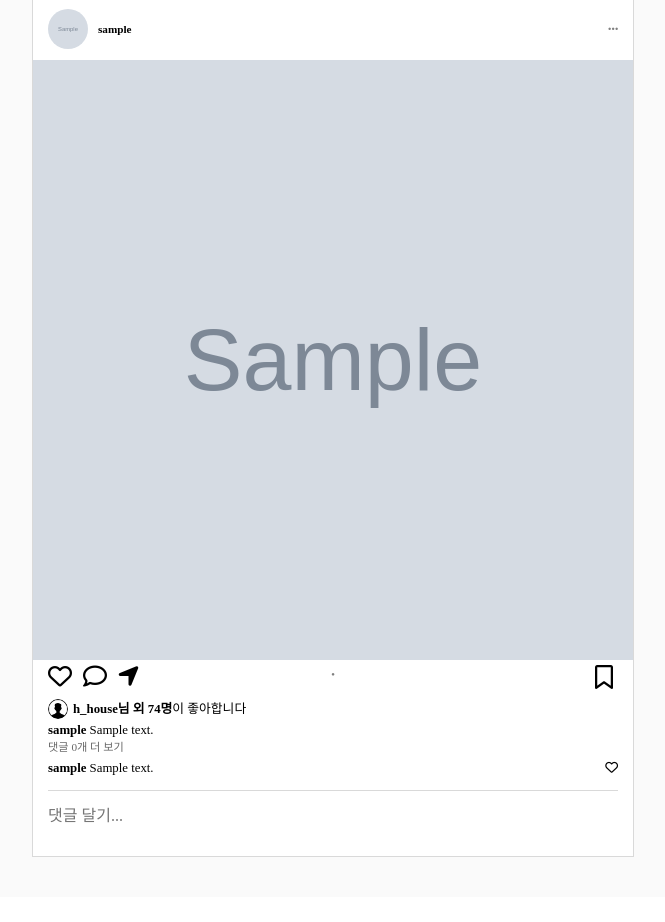
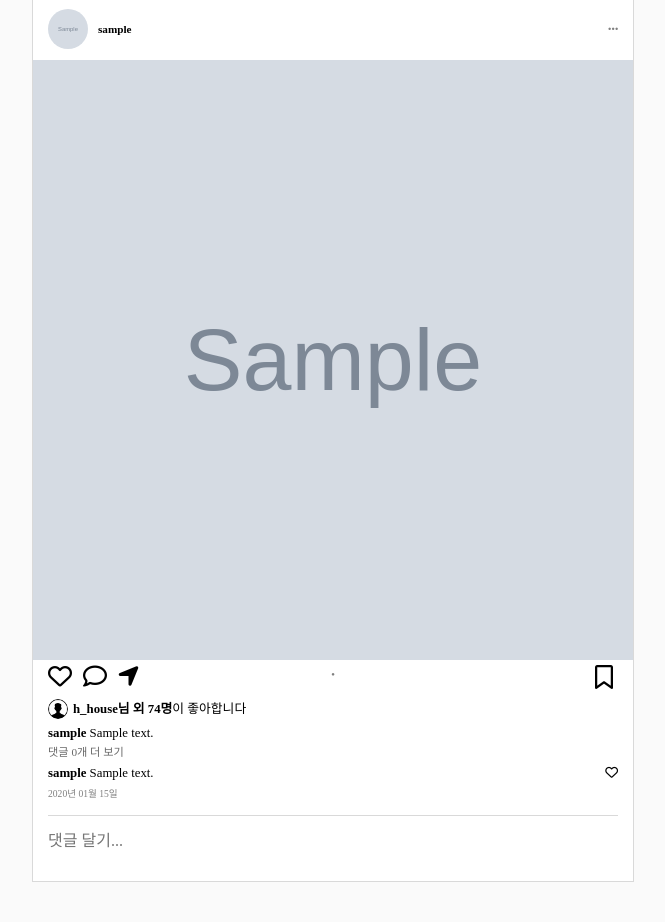
Before and after one commit to HyoJip/Hyostagram, a Django app: page / in a window 1280 px wide. Shown: the part 91-1013 px from the top of the page, without its empty margins (108-773 px from the left). Before the commit the page ends 948 px from the top, so only its background shows below. Run offline with Django 3.2, Linux system fonts and the light colour scheme; a user stored in the database is signed in; tables that the repository leaves empty hold one stand-in row (values such as "Sample post"); grey boxes marked "Sample" are stand-in pictures; some libraries are stand-ins or nearby versions.

Commit message:
comment function is added

```diff
--- a/instagram/templates/base.html
+++ b/instagram/templates/base.html
@@ -8,6 +8,7 @@
     <script src="https://kit.fontawesome.com/ad755395c3.js" crossorigin="anonymous"></script>
     <link rel="stylesheet" href="{% static 'css/reset.css' %}">
     <link rel="stylesheet" href="{% static 'css/base.css' %}">
+    <!-- 개별 CSS -->
     {% block css %}
     {% endblock %}
     <title>Instagram</title>
@@ -31,7 +32,11 @@
             </div>
         </div>
     </nav>
+    <!-- 개별 본문 내용 -->
     {% block content %}
+    {% endblock %}
+
+    {% block js %}
     {% endblock %}
 </body>
 </html>
--- a/photo/forms.py
+++ b/photo/forms.py
@@ -1,18 +1,20 @@
 from .models import Photo, Comment
 from django import forms
 from django.utils.translation import gettext_lazy as _
+
 
 class PhotoForm(forms.ModelForm):
     class Meta:
         model = Photo
         exclude = ["user", "filtered_image"]
 
+
 class CommentForm(forms.ModelForm):
     class Meta:
         model = Comment
         fields = ["text"]
         widgets = {
-            "text": forms.TextInput(attrs={"class": "comment_form", "placeholder": "댓글 달기...", "rows":"1"})
+            "text": forms.TextInput(attrs={"class": "comment_form", "placeholder": "댓글 달기...", "rows": "1"})
         }
         labels = {
             "text": _('')
--- a/photo/models.py
+++ b/photo/models.py
@@ -1,8 +1,11 @@
+from datetime import datetime, timedelta
+
+from django.conf import settings
 from django.db import models
 from django.shortcuts import resolve_url
+from django.utils import timezone
 from imagekit.models import ImageSpecField
 from imagekit.processors import ResizeToFill
-from django.conf import settings
 
 
 class Photo(models.Model):
@@ -26,6 +29,27 @@ class Photo(models.Model):
     def get_absolute_url(self):
         return resolve_url("photo:detail", self.id)
 
+    def timedelta_string(self):
+        # settings에서 Timezone을 'Asia/Seoul'로 변경했을 경우 now()는 로컬타임이지만 DB에 저장된 객체들의 시간은 UTC이다.
+        # 차이값을 구하기위해 timezone을 맞춰준다. 이 때 datetime의 timezone이 아닌 django.utils의 timezone을 사용한다.
+        delta = datetime.now(tz=timezone.utc) - self.created_at
+
+        if delta < timedelta(minutes=1):
+            return str(delta.seconds) + ' 초 전'
+        elif delta < timedelta(hours=1):
+            return str(int(delta.seconds / 60)) + ' 분 전'
+        elif delta < timedelta(days=1):
+            return str(int(delta.seconds / 3600)) + ' 시간 전'
+        elif delta < timedelta(days=7):
+            # 날짜만 따로 빼서 날짜간의 차이를 계산한 후 리턴한다.
+            delta = datetime.now(tz=timezone.utc).date() - \
+                self.created_at.date()
+            return str(delta.days) + ' 일 전'
+        else:
+            # settings.py에 변경한 로컬 시간대를 기준으로 UTC 시간을 변환하여 리턴한다.
+
+            return "{:%Y년 %m월 %d일}".format(timezone.localtime(self.created_at, timezone.get_current_timezone()))
+
 
 class Comment(models.Model):
     photo = models.ForeignKey(Photo, on_delete=models.CASCADE)
--- /dev/null
+++ b/photo/templates/comment/comment_container.html
@@ -0,0 +1,7 @@
+{% if comments.count %}
+    <a href="{% url 'photo:detail' photo.id %}" class="comment_count"><small>댓글 {{ photo.more_count }}개 더 보기</small></a>
+    <div class="comment">
+        <h5 class="comment_text"><span class="user_nickname">{{ comments.last.user.profile.nickname }}  </span>{{ comments.last.text }}</h5>
+        <i class="far fa-heart"></i>
+    </div>
+{% endif %}
--- a/photo/templates/photo/photo_list.html
+++ b/photo/templates/photo/photo_list.html
@@ -51,17 +51,13 @@
                             <img src="{% static 'images/person.png' %}" alt="person_photo" class="likes_img"><h5 class="likes_count"><span class="user_nickname">h_house님 </span><span class="count">외 74명</span>이 좋아합니다</h5>
                         </div>
                         <h4 class="photo_content"><span class="user_nickname">{{ photo.user.profile.nickname }} </span>  {{ photo.content }}</h4>
-                        {% if photo.comment_set.count %}
-                        <a href="{% url 'photo:detail' photo.id %}" class="comment_count"><small>댓글 {{ photo.more_count }}개 더 보기</small></a>
-                        <div class="comment">
-                            <h5 class="comment_text"><span class="user_nickname">{{ photo.comment_set.last.user.profile.nickname }}  </span>  {{ photo.comment_set.last.text }}</h5>
-                            <i class="far fa-heart"></i>
-                        </div>
-                        {% endif %}
+                        {% include 'comment/comment_container.html' with comments=photo.comment_set %}
+                        <small class="timezone">{{ photo.timedelta_string }}</small>
                         <div class="comment_add">
-                            <form class="comment_form" action="#" method="post">
+                            <form class="comment_form" action="{% url 'photo:comment_create' photo.pk %}" method="post">
                                 {% csrf_token %}
                                 {{ form.as_p }}
+                                <input type="hidden" name="next" value="{{ request.path }}">
                                 <input type="submit">
                             </form>
                         </div>
@@ -74,3 +70,16 @@
         </aside>
     </section>
 {% endblock %}
+
+{% block js %}
+    <script>
+        document.getElementsByTagName("textarea").addEventListener("keypress", (event) => {
+            if (event.which === 13) {
+                event.preventDefault();
+
+                if (event.target.value === '') return
+                event.target.closest("form").submit();
+            }
+        })
+    </script>
+{% endblock%}
--- a/photo/views.py
+++ b/photo/views.py
@@ -1,5 +1,6 @@
 from django.contrib.auth.mixins import LoginRequiredMixin
 from django.db.models import Count
+from django.http import HttpResponseRedirect
 from django.shortcuts import get_object_or_404, render
 from django.urls import reverse_lazy
 from django.views.generic.detail import DetailView
@@ -68,14 +69,15 @@ class PhotoDelete(ValidAuthorRequiredMixin, DeleteView):
 
 
 class CommentCreate(LoginRequiredMixin, CreateView):
-    model = Comment
+    form_class = CommentForm
 
     def form_valid(self, form):
         comment = form.save(commit=False)
 
         comment.user = self.request.user
 
-        comment.image = Photo.objects.get(pk=self.kwargs.get('photo_pk'))
+        comment.photo = get_object_or_404(
+            Photo, pk=self.kwargs.get('photo_pk'))
         comment.save()
         return HttpResponseRedirect(self.request.POST.get('next', '/'))
 
--- a/static/css/photo_list.css
+++ b/static/css/photo_list.css
@@ -22,6 +22,8 @@
 .photos .photos_photo {
 	border: 1px solid var(--border_color);
 	background-color: white;
+	max-width: 600px;
+	word-wrap: break-word;
 }
 
 .photos_photo .user_info {
@@ -145,6 +147,7 @@
 
 .photo_content {
 	font-size: 0.8em;
+	line-height: 18px;
 }
 
 .comment {
@@ -168,10 +171,16 @@
 	margin: 5px 0;
 }
 
+.timezone {
+	font-size: 0.6em;
+	color: rgba(0, 0, 0, 0.5);
+}
+
 .comment_form {
 	all: unset;
 	color: #262626;
 	height: 20px;
+	width: 100%;
 }
 
 .comment_form input[type="submit"] {
```
